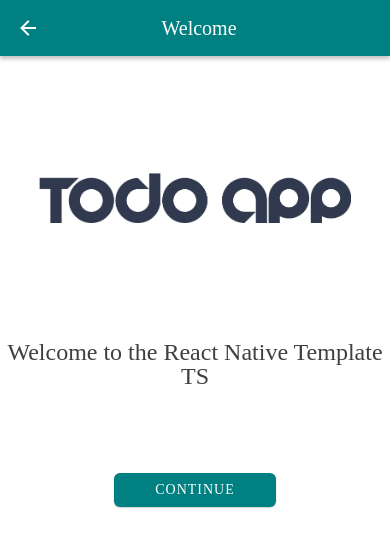
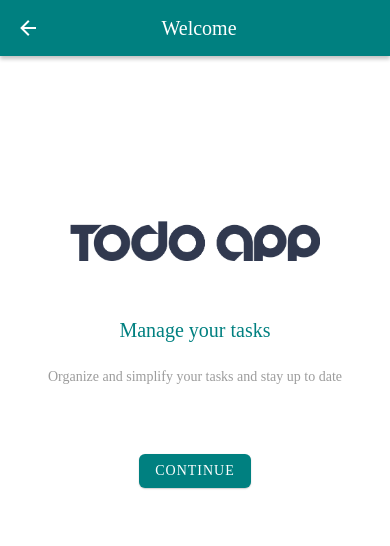
Before and after one commit to usmankiani256/todo-app, a React Native app: screen /Welcome in a window 390 px wide. Shown: the top 546 px of the page. Built offline with nearby package versions, Linux system fonts and the light colour scheme.

Commit message:
:sparkles: create welcome screen and add nav logic

```diff
--- a/App/Components/Views/Welcome/service.tsx
+++ b/App/Components/Views/Welcome/service.tsx
@@ -1,10 +1,9 @@
-import React from 'react'
 import {} from 'react-native'
 import { StackScreenProps } from '@Navigation/Stack/types'
 
 const useService = (props: StackScreenProps) => {
-  const onContinue = () => {
-    props.navigation.navigate('User')
+  function onContinue() {
+    props.navigation.navigate('SignIn')
   }
 
   return { onContinue }
--- a/App/Components/Views/Welcome/styles.tsx
+++ b/App/Components/Views/Welcome/styles.tsx
@@ -1,23 +1,34 @@
-import { Dimensions, StyleSheet } from 'react-native'
+import { Dimensions, Platform, StyleSheet } from 'react-native'
+import { Colors } from '@Theme'
 
 const { width, height } = Dimensions.get('window')
 
 const useStyles = () =>
   StyleSheet.create({
     container: {
-      flex: 1,
+      width,
+      height,
       alignItems: 'center',
     },
     image: {
-      height: 200,
-      width: width * 0.8,
-      marginTop: height * 0.05,
-      marginBottom: height * 0.05,
+      width: 250,
+      marginTop: height * 0.15,
+      marginBottom: 20,
       alignSelf: 'center',
     },
+    heading: {
+      color: Colors.primary,
+    },
+    caption: {
+      paddingHorizontal: width * 0.1,
+      marginTop: 30,
+      color: Colors.tintGrey,
+    },
     button: {
-      marginTop: height * 0.1,
-      paddingHorizontal: 25,
+      marginTop: 70,
+    },
+    buttonLabel: {
+      paddingTop: Platform.select({ ios: 2 }),
     },
   })
 
--- a/App/Components/Views/Welcome/ui.tsx
+++ b/App/Components/Views/Welcome/ui.tsx
@@ -11,12 +11,17 @@ import { Colors } from '@Theme'
 
 const Welcome = (props: StackScreenProps) => {
   const { onContinue } = useService(props)
-  const { container, image, button } = useStyles()
+
+  const { container, image, heading, caption, button, buttonLabel } =
+    useStyles()
 
   return (
     <>
-      <StatusBar backgroundColor={Colors.primary} />
-      <Screen>
+      <StatusBar
+        barStyle={'dark-content'}
+        backgroundColor={Colors.foreground}
+      />
+      <Screen scrollEnabled={false}>
         <View style={container}>
           <Image
             style={image}
@@ -24,10 +29,13 @@ const Welcome = (props: StackScreenProps) => {
             resizeMode="contain"
             source={require('@Images/logo.png')}
           />
-          <Text h3 center>
-            Welcome to the React Native Template TS
+          <Text w3 h4 center style={heading}>
+            Manage your tasks
           </Text>
-          <Button style={button} onPress={onContinue}>
+          <Text w5 p center style={caption}>
+            Organize and simplify your tasks and stay up to date
+          </Text>
+          <Button style={button} labelStyle={buttonLabel} onPress={onContinue}>
             Continue
           </Button>
         </View>
```
